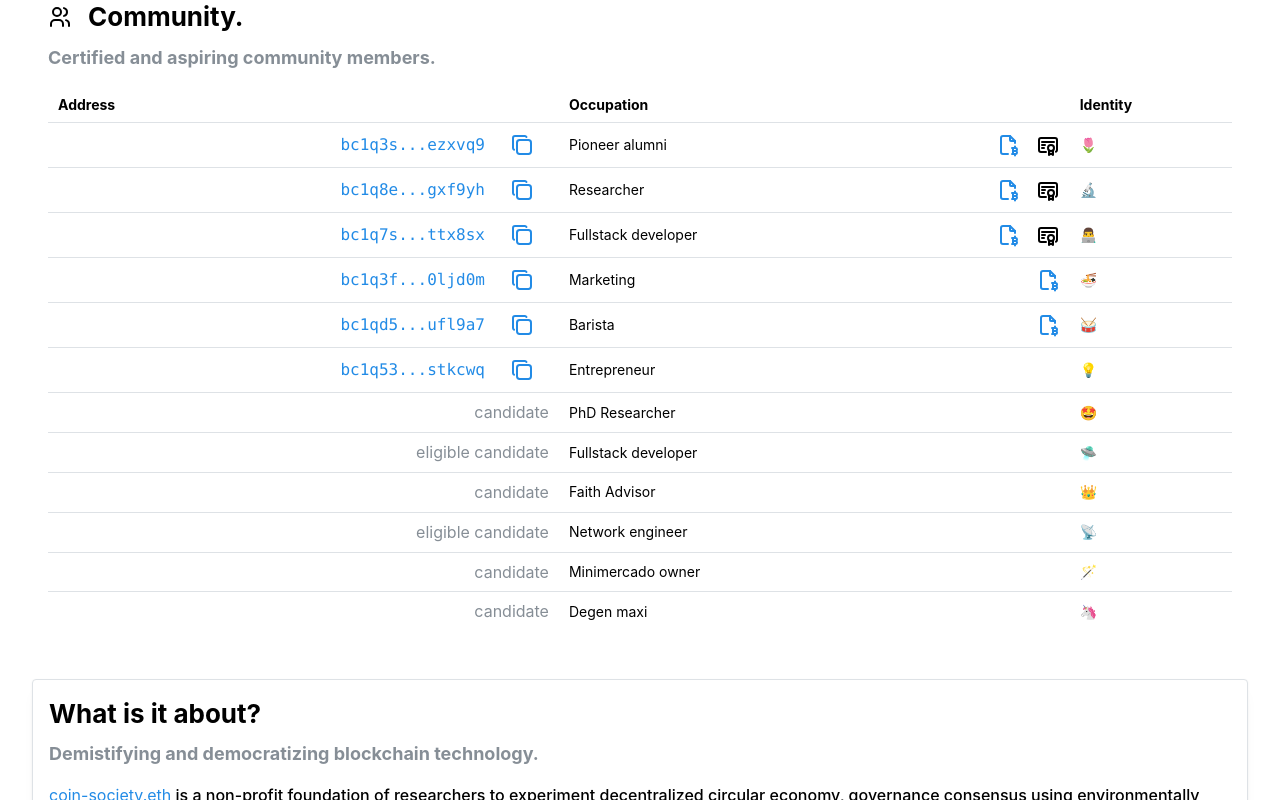
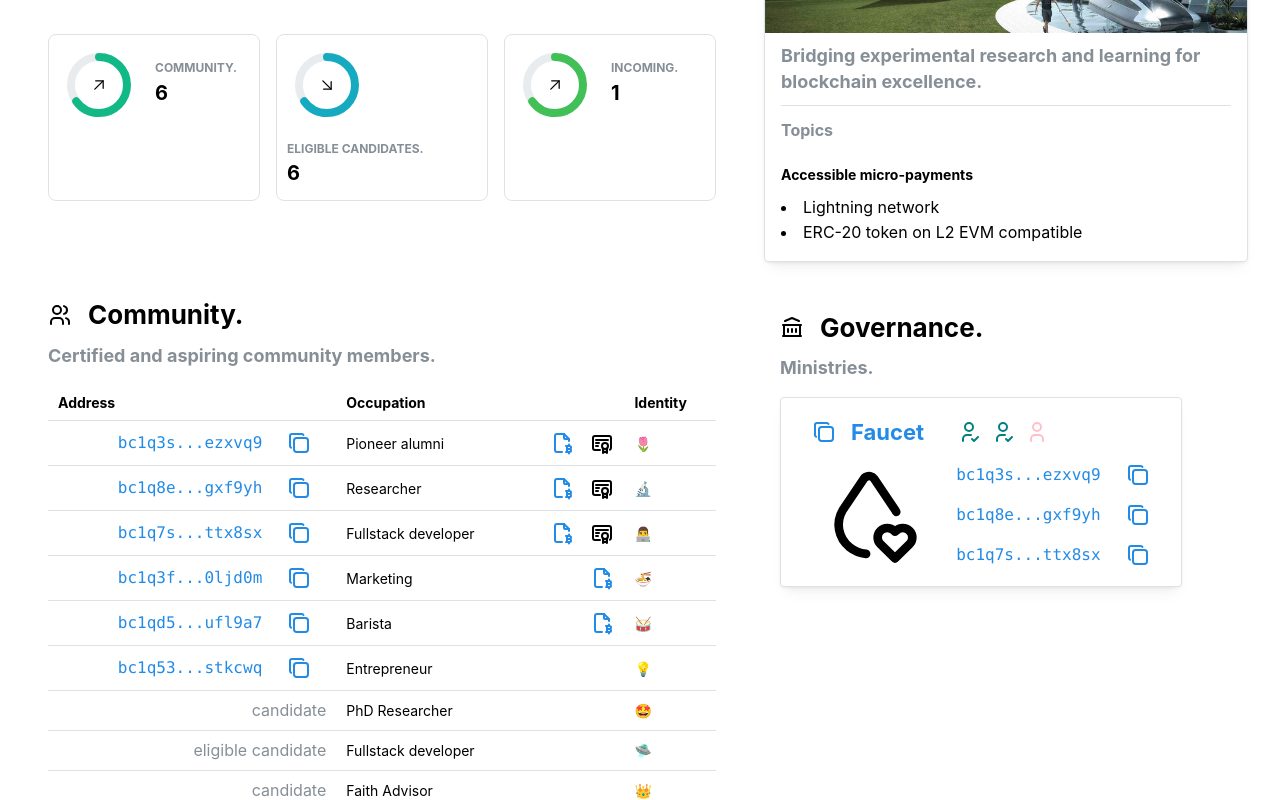
Before and after one commit to cromatikap/coin-society, a Next.js app in the folder website/: page / in a window 1280 px wide. Shown: the part 1440-2240 px from the top of the page. Built offline with nearby package versions, Linux system fonts and the light colour scheme.

Commit message:
fix layout bug

```diff
--- a/website/src/components/ChainExplorer.tsx
+++ b/website/src/components/ChainExplorer.tsx
@@ -7,7 +7,7 @@ import {LinkExt} from "./Utils";
 import ButtonCopy from "./ButtonCopy";
 
 export default function ChainExplorer(props: { address: BitcoinAddress }) {
-  return <Group gap="xs" w="fit-content">
+  return <Group gap="xs" w="fit-content" wrap="nowrap">
     <LinkExt href={chainExplorer.btc.address + props.address}>
       <Box hiddenFrom="xs">
         <IconUserBitcoin />
--- a/website/src/components/HomePage/Governance/Ministry.tsx
+++ b/website/src/components/HomePage/Governance/Ministry.tsx
@@ -5,7 +5,7 @@ import { BitcoinAddress } from "@/types";
 import { Group, Title } from "@mantine/core";
 
 export default function Ministry(props: {name: string, address: BitcoinAddress}) {
-  return <Group gap="0">
+  return <Group gap="0" wrap="nowrap">
     <ButtonCopy address={props.address} />
     <LinkExt href={chainExplorer.btc.address + props.address}>
       <Title order={3} mr="md">{props.name}</Title>
--- a/website/src/components/HomePage/Governance/index.tsx
+++ b/website/src/components/HomePage/Governance/index.tsx
@@ -10,7 +10,7 @@ export default function Governance() {
       Governance.
     </Headline>
     <CardSecondary>
-      <Group>
+      <Group wrap="nowrap">
         <Stack align="center">
           <Ministry name="Faucet" address="bc1q7722e27hewmfz0j5k2utuplylpaz2xjxdn94g5" />
           <IconDropletHeart size={8*13} />
--- a/website/src/components/HomePage/index.tsx
+++ b/website/src/components/HomePage/index.tsx
@@ -25,7 +25,7 @@ export default function HomePage() {
               <Members />
             </Box>
           </Flex>
-          <Flex flex={1} gap={GAP} direction="column" miw={8*62}>
+          <Flex flex={1} gap={GAP} direction="column" miw={{sm: 8*54}}>
             <Box>
               <Description />
             </Box>
```
Lines whose indentation alone changed are shown as unchanged.
